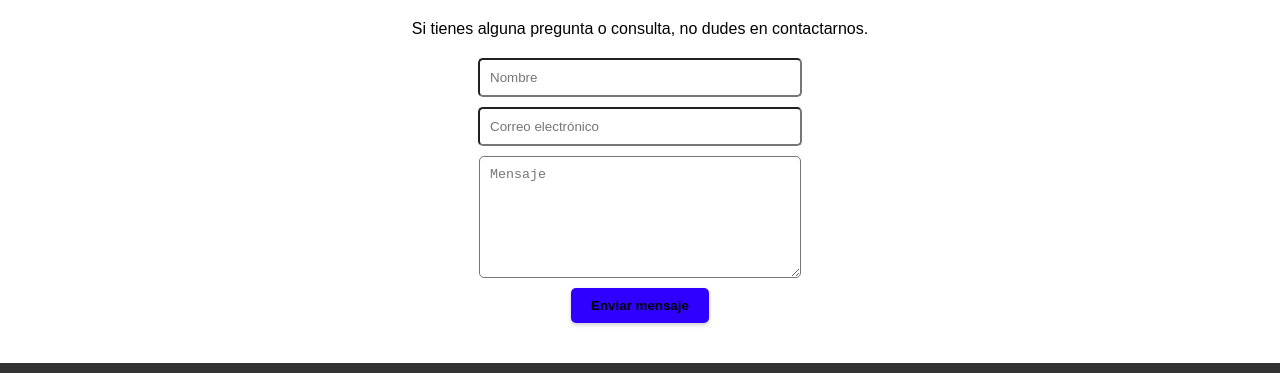
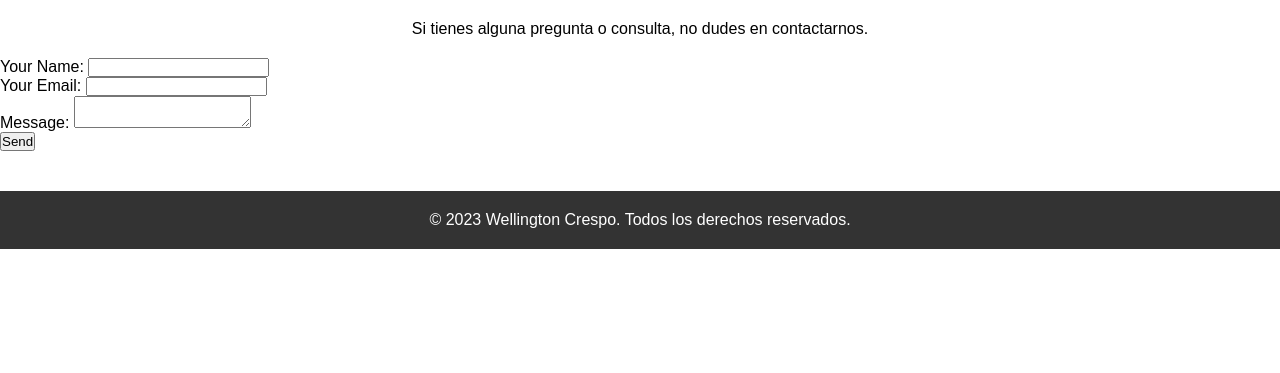
Before and after one commit to crescowboy/appwebfitness, a React (Create React App) app: page / in a window 1280 px wide. Shown: the part 1174-1547 px from the top of the page. After the commit the page ends 1423 px from the top, so only its background shows below. Built offline with nearby package versions, Linux system fonts and the light colour scheme.

Commit message:
prueba 7

```diff
--- a/public/index.html
+++ b/public/index.html
@@ -32,7 +32,7 @@
     <form name="contact" netlify netlify-honeypot="bot-field" hidden>
       <input type="text" name="name" />
       <input type="email" name="email" />
-      <textarea name="mensaje"></textarea>
+      <textarea name="message"></textarea>
     </form>
 
     <noscript>You need to enable JavaScript to run this app.</noscript>
--- a/src/paginas/Home.jsx
+++ b/src/paginas/Home.jsx
@@ -81,15 +81,21 @@
         <section className="contact" id="contact">
           <h2 className="contact-title">¡Contáctanos!</h2>
           <p className="contact-description">Si tienes alguna pregunta o consulta, no dudes en contactarnos.</p>
-          <form  name='contact' className="contact-form" method="post">
-          <input type="hidden" name="contact" value="contact" />
-            <input type="text" name="name" required value={nombre} onChange={(e) => setNombre(e.target.value)} placeholder="Nombre" />
-            <input type="email" name="email" required value={email} onChange={(e) => setEmail(e.target.value)} placeholder="Correo electrónico" />
-            <textarea name="mensaje" required value={mensaje} onChange={(e) => setMensaje(e.target.value)} placeholder="Mensaje"></textarea>
-            <button type="submit" className="cta-button">
-              Enviar mensaje
-            </button>
-          </form>
+          <form name="contact" method="post">
+          <input type="hidden" name="form-name" value="contact" />
+          <p>
+            <label>Your Name: <input type="text" name="name"/></label>
+          </p>
+          <p>
+            <label>Your Email: <input type="email" name="email"/></label>
+          </p>
+          <p>
+            <label>Message: <textarea name="message"></textarea></label>
+          </p>
+          <p>
+            <button type="submit">Send</button>
+          </p>
+        </form>
         </section>
         <footer className="footer">
           <p>© 2023 Wellington Crespo. Todos los derechos reservados.</p>
```
